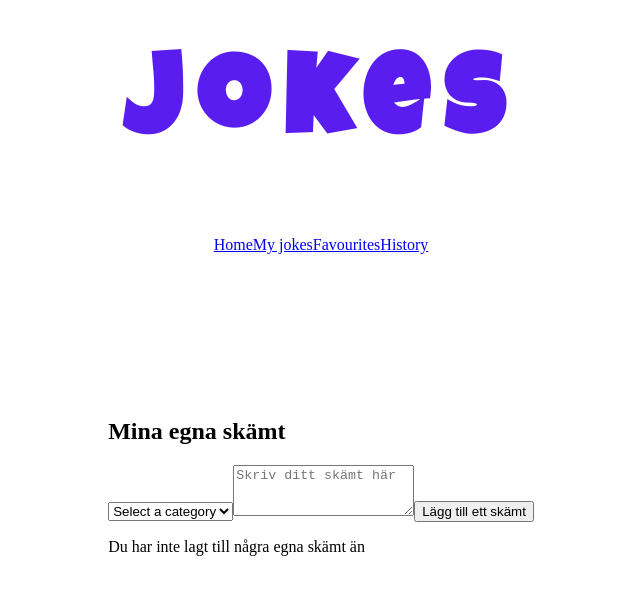
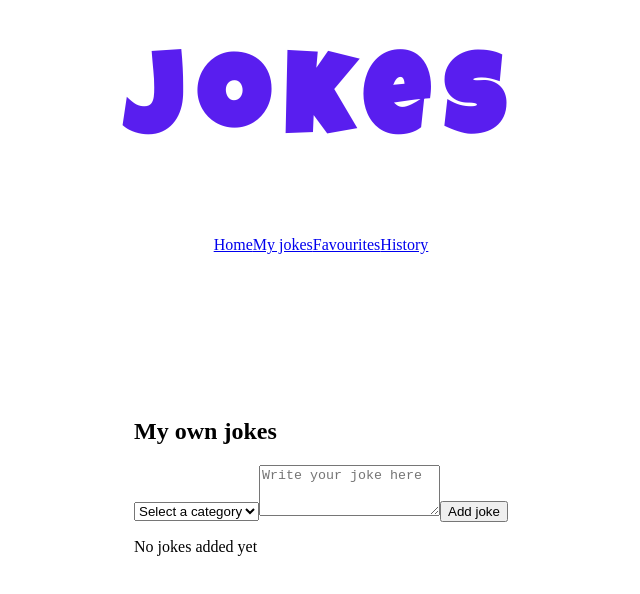
Before and after one commit to nellienellietay/joke-webbapp, a React (Vite) app: page /my-jokes in a window 1280 px wide. Shown: the top 594 px of the page, without its empty margins (319-959 px from the left). Built offline with nearby package versions, Linux system fonts and the light colour scheme.

Commit message:
fix: change text to english in favourites and my jokes pages

```diff
--- a/src/pages/FavouritesPage.jsx
+++ b/src/pages/FavouritesPage.jsx
@@ -23,21 +23,21 @@ function FavouritesPage() {
     if (favourites.length === 0) {
         return (
             <section className="favourites-page">
-                <p>Du har inga sparade favoriter än</p>
+                <p>No saved favourites yet</p>
             </section>
         );
     }
 
     return (
         <section className="favourites-page">
-            <h2>Mina favoriter</h2>
+            <h2>My favourites</h2>
 
             {/*kategorifiltret för att filtrera favoriter*/}
             <CategoryFilter onCategoryChange={setFilter} />
 
             {/*visas om inga favoriter matchar vald kategori*/}
             {filteredFavourites.length === 0 ?(
-                <p>Inga favoriter i den kategorin</p>
+                <p>No favourites in that category</p>
             ):(
                 <ul className="favourites-list">
                     {/*loopar igenom filtrerade favoriter och visar dem*/}
@@ -46,7 +46,7 @@ function FavouritesPage() {
                             <p>{joke.joke}</p>
                             <p>Category: {joke.category}</p>
                             <button onClick={() => handleRemove(joke.id)}>
-                                Ta bort
+                                Remove
                             </button>
                         </li>
                     ))}
--- a/src/pages/MyJokesPage.jsx
+++ b/src/pages/MyJokesPage.jsx
@@ -28,22 +28,22 @@ function MyJokesPage() {
 
     return (
         <section className="my-jokes-page">
-            <h2>Mina egna skämt</h2>
+            <h2>My own jokes</h2>
 
             <div className="add-joke-form">
                 <CategoryFilter onCategoryChange={setCategory} />
                 <textarea
                     value={inputText}
                     onChange={(e) => setInputText(e.target.value)}
-                    placeholder="Skriv ditt skämt här"
+                    placeholder="Write your joke here"
                     rows={3}
                 />
-                <button onClick={handleAdd}>Lägg till ett skämt</button>
+                <button onClick={handleAdd}>Add joke</button>
             </div>
 
             {/*visas om inga egna skämt finns sparade*/}
             {myJokes.length === 0 ? (
-                <p>Du har inte lagt till några egna skämt än</p>
+                <p>No jokes added yet</p>
             ) : (
                 <ul className="my-jokes-list">
                     {/*loopar igenom alla egna skämt och visar dem*/}
@@ -52,7 +52,7 @@ function MyJokesPage() {
                             <p>{joke.joke}</p>
                             <p>Category: {joke.category}</p>
                             <button onClick={() => handleRemove(joke.id)}>
-                                Ta bort
+                                Remove
                             </button>
                         </li>
                     ))}
```
